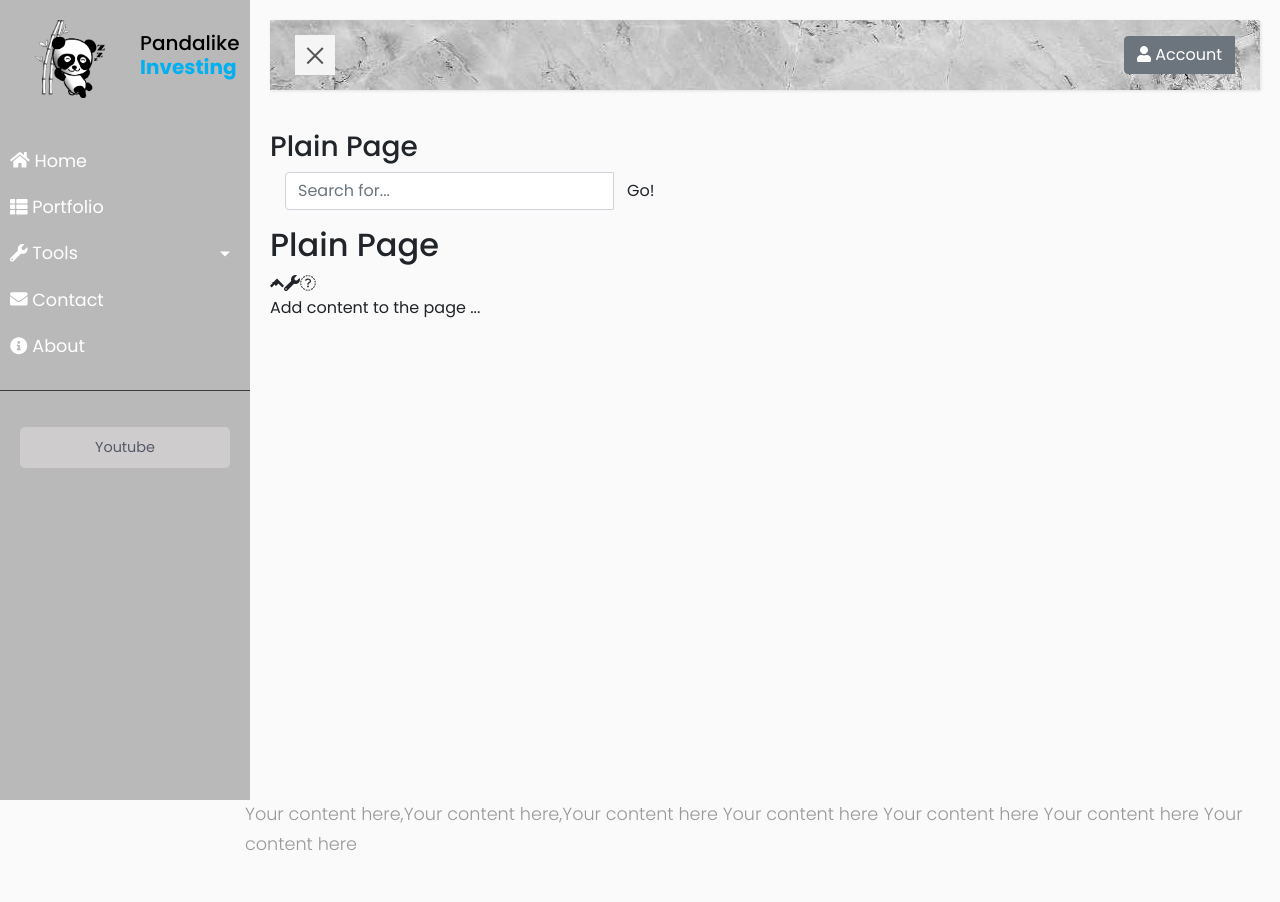
After one commit to SchneiderDaniel/PandalikeInvesting2, a Python web app: template app/base/templates/site_template/terms.html in a window 1280 px wide. The commit adds this page. Run offline with Jinja, Linux system fonts and the light colour scheme; the template is opened without the code that fills it, so the values that code supplies are empty; some libraries are stand-ins or nearby versions.

Commit message:
tempalte

```diff
--- a/app/base/routes.py
+++ b/app/base/routes.py
@@ -16,10 +16,6 @@ from .models import User
 def route_default():
     return redirect(url_for('home_blueprint.index'))
 
-
-@blueprint.route('/fixed_<template>')
-def route_fixed_template(template):
-    return render_template('fixed/fixed_{}.html'.format(template))
 
 
 @blueprint.route('/page_<error>')
--- a/app/base/templates/site_template/sidebar.html
+++ b/app/base/templates/site_template/sidebar.html
@@ -37,6 +37,7 @@
       </ul>
   </li>
 
+  {% if current_user.username %}
   <li>
       <a href="#settingsSubmenu" data-toggle="collapse" aria-expanded="false" class="dropdown-toggle"><i class="fa fa-cogs"></i> Settings </a>
       <ul class="collapse list-unstyled" id="settingsSubmenu">
@@ -49,7 +50,7 @@
       {% endif %}
       </ul>
   </li>
-
+  {% endif %}
 
   <li><a href="#"><i class="fa fa-envelope"></i> Contact <span></span></a></li>
 
--- /dev/null
+++ b/app/base/templates/site_template/terms.html
@@ -0,0 +1,65 @@
+{% extends "base_site.html" %}
+
+{% block title %} Plain Page {% endblock title %}
+
+{% block stylesheets %}
+  {{ super() }}
+{% endblock stylesheets %}
+
+{% block content %}
+    <div class="right_col" role="main">
+      <div class="">
+        <div class="page-title">
+          <div class="title_left">
+            <h3>Plain Page</h3>
+          </div>
+
+          <div class="title_right">
+            <div class="col-md-5 col-sm-5 col-xs-12 form-group pull-right top_search">
+              <div class="input-group">
+                <input type="text" class="form-control" placeholder="Search for...">
+                <span class="input-group-btn">
+                  <button class="btn btn-default" type="button">Go!</button>
+                </span>
+              </div>
+            </div>
+          </div>
+        </div>
+
+        <div class="clearfix"></div>
+
+        <div class="row">
+          <div class="col-md-12 col-sm-12 col-xs-12">
+            <div class="x_panel">
+              <div class="x_title">
+                <h2>Plain Page</h2>
+                <ul class="nav navbar-right panel_toolbox">
+                  <li><a class="collapse-link"><i class="fa fa-chevron-up"></i></a>
+                  </li>
+                  <li class="dropdown">
+                    <a href="#" class="dropdown-toggle" data-toggle="dropdown" role="button" aria-expanded="false"><i class="fa fa-wrench"></i></a>
+                    <ul class="dropdown-menu" role="menu">
+                      <li><a href="#">Settings 1</a>
+                      </li>
+                      <li><a href="#">Settings 2</a>
+                      </li>
+                    </ul>
+                  </li>
+                  <li><a class="close-link"><i class="fa fa-close"></i></a>
+                  </li>
+                </ul>
+                <div class="clearfix"></div>
+              </div>
+              <div class="x_content">
+                  Add content to the page ...
+              </div>
+            </div>
+          </div>
+        </div>
+      </div>
+    </div>
+{% endblock content %}
+
+{% block javascripts %}
+  {{ super() }}
+{% endblock javascripts %}
```
